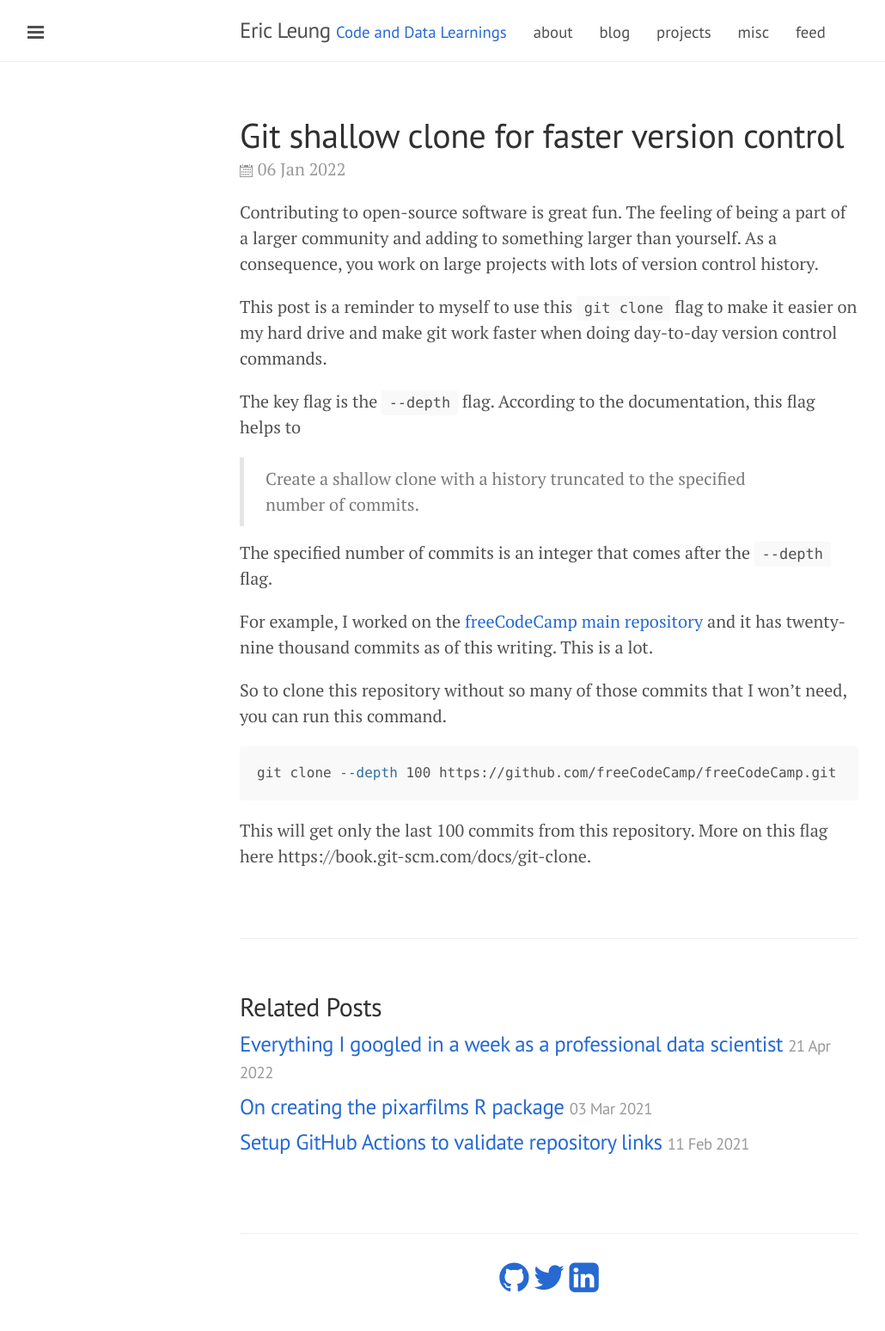
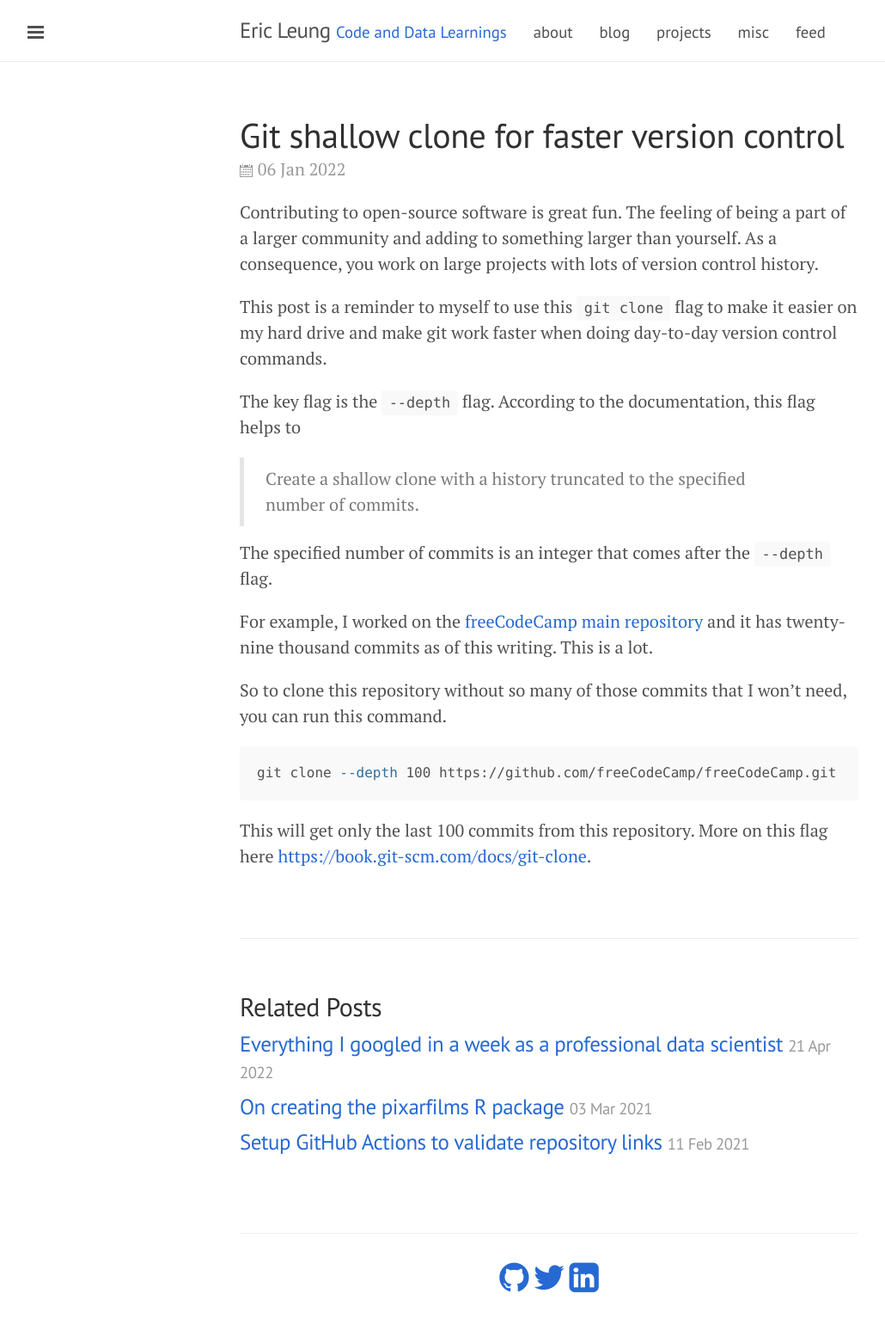
Before and after one commit to erictleung/erictleung.github.io, a Jekyll site: the page built from _posts/2022-01-06-git-clone-depth.md, in a window 1280 px wide. Shown: the whole page at 86% size, without its empty margins (1-1031 px from the left). Built offline with Jekyll 4.4.1, drawn with Linux system fonts in a browser that asks for light colours; nearby versions of some CDN libraries; part of the change alters nothing that is shown.

````diff
--- a/_posts/2022-01-06-git-clone-depth.md
+++ b/_posts/2022-01-06-git-clone-depth.md
@@ -34,4 +34,5 @@ git clone --depth 100 https://github.com/freeCodeCamp/freeCodeCamp.git
 ```
 
 This will get only the last 100 commits from this repository. More on this flag
-here https://book.git-scm.com/docs/git-clone.
+here
+[https://book.git-scm.com/docs/git-clone](https://book.git-scm.com/docs/git-clone).
````
